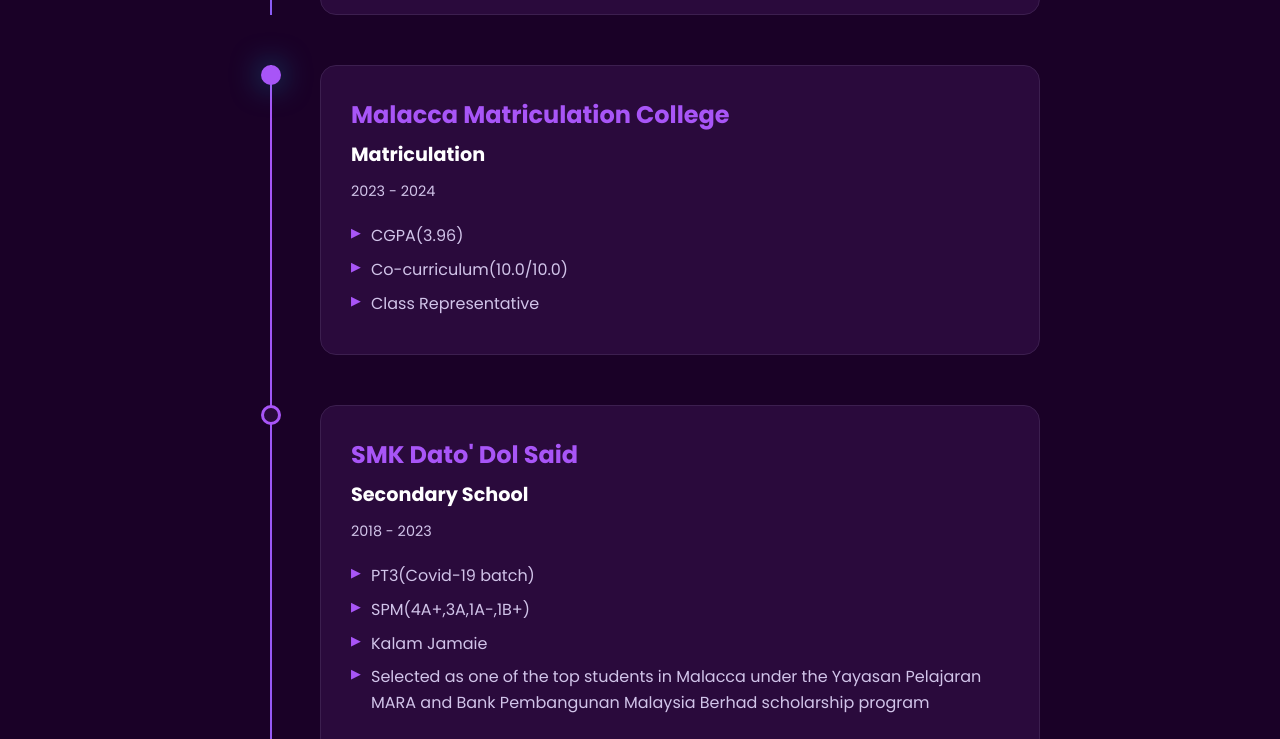
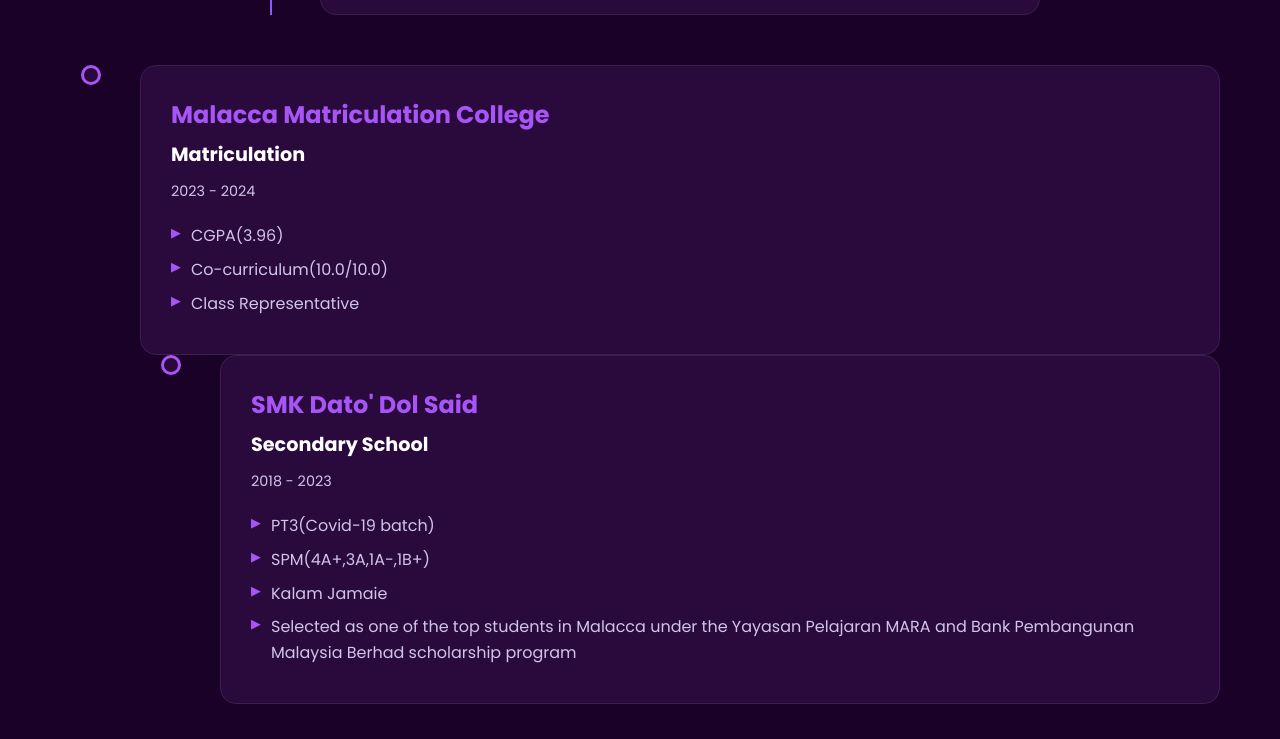
Before and after one commit to AdamAshraffZamri/portfolio, a plain HTML site: page index.html in a window 1280 px wide. Shown: the part 5144-5883 px from the top of the page. Drawn offline with Linux system fonts and the light colour scheme.

Commit message:
Update index.html

```diff
--- a/index.html
+++ b/index.html
@@ -361,9 +361,8 @@
                     </div>
                 </div>
             </div>
-            <div class="timeline">
                 <div class="timeline-item">
-                    <div class="timeline-dot active"></div>
+                    <div class="timeline-dot"></div>
                     <div class="timeline-content">
                         <h3>Malacca Matriculation College</h3>
                         <h4>Matriculation</h4>
@@ -374,7 +373,6 @@
                             <li>Class Representative</li>
                         </ul>
                     </div>
-                </div>
                 <div class="timeline-item">
                     <div class="timeline-dot"></div>
                     <div class="timeline-content">
```
